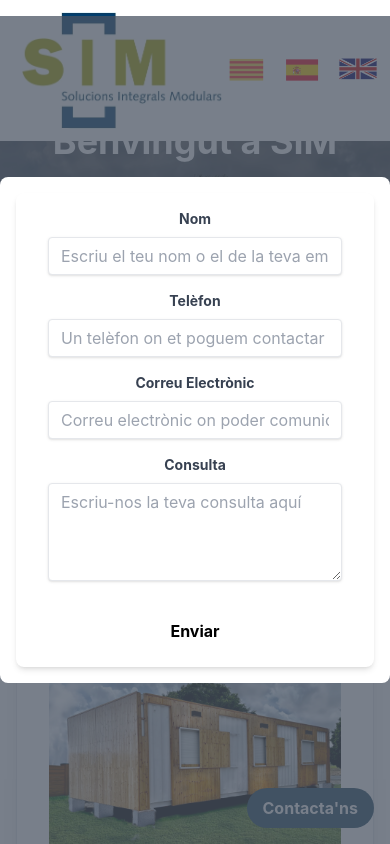
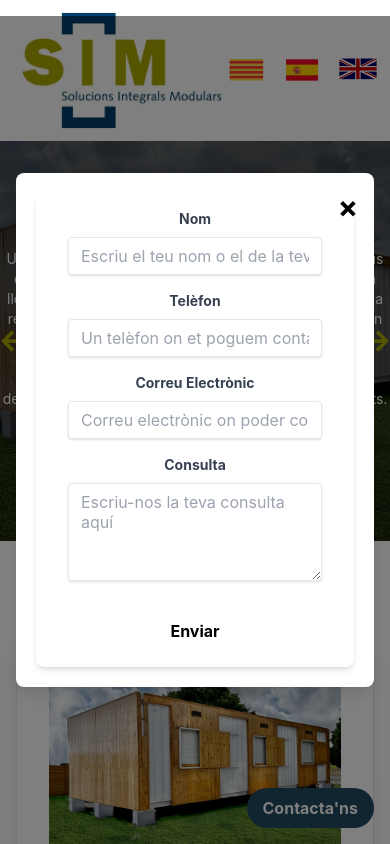
Before and after one commit to Pau-Escola/webRapida, a React (Create React App) app: page / in a window 390 px wide. Both pictures are taken after a click on the button "Demanar pressupost". Shown: the top 844 px of the page. Built offline with nearby package versions, Linux system fonts and the light colour scheme.

Commit message:
Hem fet els textos del hero banner responsive, falta revisar el contact form i posar els tres idiomes

```diff
--- a/src/components/ContactFormModal.js
+++ b/src/components/ContactFormModal.js
@@ -4,9 +4,9 @@ import ContactForm from './ContactForm';
 
 function ContactFormModal({ onClose }) {
     return (
-        <div className="fixed inset-0 bg-gray-600 bg-opacity-75 flex justify-center items-center z-50">
-            <div className="bg-white p-4 rounded-lg max-w-lg w-full">
-                <button onClick={onClose} className="float-right font-bold">X</button>
+        <div className="fixed inset-0 z-50 overflow-auto bg-black bg-opacity-50 flex justify-center items-center">
+            <div className="relative bg-white p-5 rounded-lg shadow-lg max-w-md w-full m-4">
+                <button onClick={onClose} className="absolute top-0 right-0 mt-4 mr-4 text-3xl font-bold text-black">&times;</button>
                 <ContactForm />
             </div>
         </div>
--- a/src/components/HeroBanner.js
+++ b/src/components/HeroBanner.js
@@ -12,12 +12,12 @@ function HeroBanner() {
         <div className="relative h-[400px] md:h-[500px] lg:h-[800px] w-full">
             <Carousel images={[falsaD, falsaU, falsaT]} size="absolute inset-0 w-full h-full" objectFit={"object-cover"} />
             <div className="absolute inset-0 flex flex-col justify-center items-center text-center text-white space-y-4 bg-black bg-opacity-60">
-                <h1 className="text-4xl md:text-5xl font-bold">Benvingut a SIM</h1>
-                <p className="text-lg md:text-xl max-w-5xl">Una experiència de 20 anys d'especialització en tot tipus de solucions prefabricades: temporals o definitives, en lloguer o venda, noves o d'ocasió, fan del <b>GRUP SIM</b> una resposta en la construcció mòbil i edificació modular.
+                <h1 className="text-3xl sm:text-4xl md:text-5xl lg:text-6xl font-bold">Benvingut a SIM</h1>
+                <p className="text-sm sm:text-md md:text-lg lg:text-xl max-w-2xl">Una experiència de 20 anys d'especialització en tot tipus de solucions prefabricades: temporals o definitives, en lloguer o venda, noves o d'ocasió, fan del <b>GRUP SIM</b> una resposta en la construcció mòbil i edificació modular.
                     Un servei global, on s'inclou la possibilitat del servei de manteniment, transformació o trasllat de qualsevol prefabricat de la seva propietat.
                     A SIM li assessorem o desenvolupem productes a mida de les seves necessitats.</p>
                 <button
-                    className=" text-xl bg-primary hover:bg-blue-700 text-white font-bold py-4 px-6 rounded-full z-50"
+                    className="mt-8 md:mt-12 lg:mt-16 text-lg md:text-xl lg:text-2xl bg-primary hover:bg-blue-700 text-white font-bold py-4 px-6 rounded-full z-40"
                     onClick={() => setIsModalOpen(true)}
                 >
                     Demanar pressupost
```
